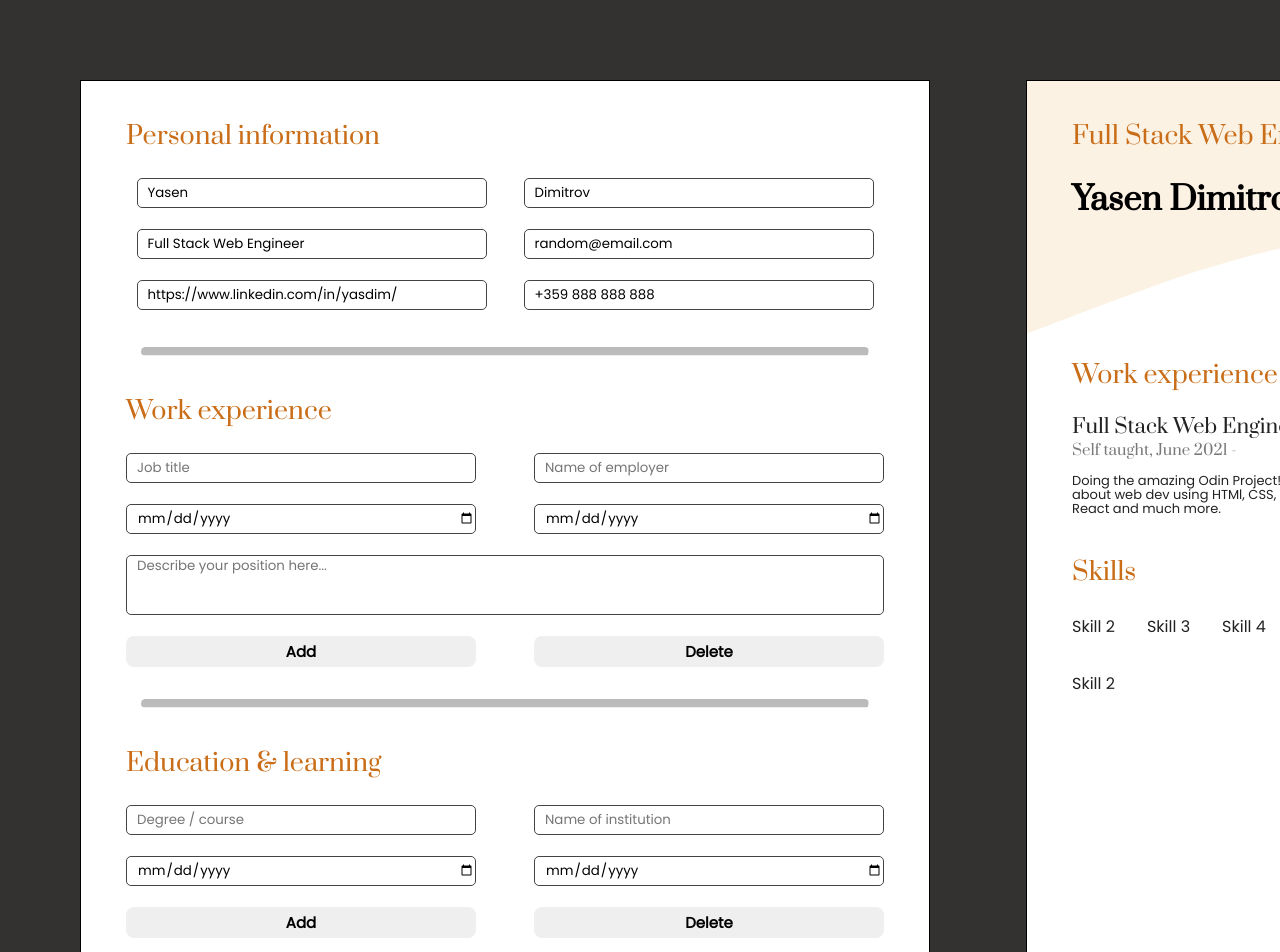
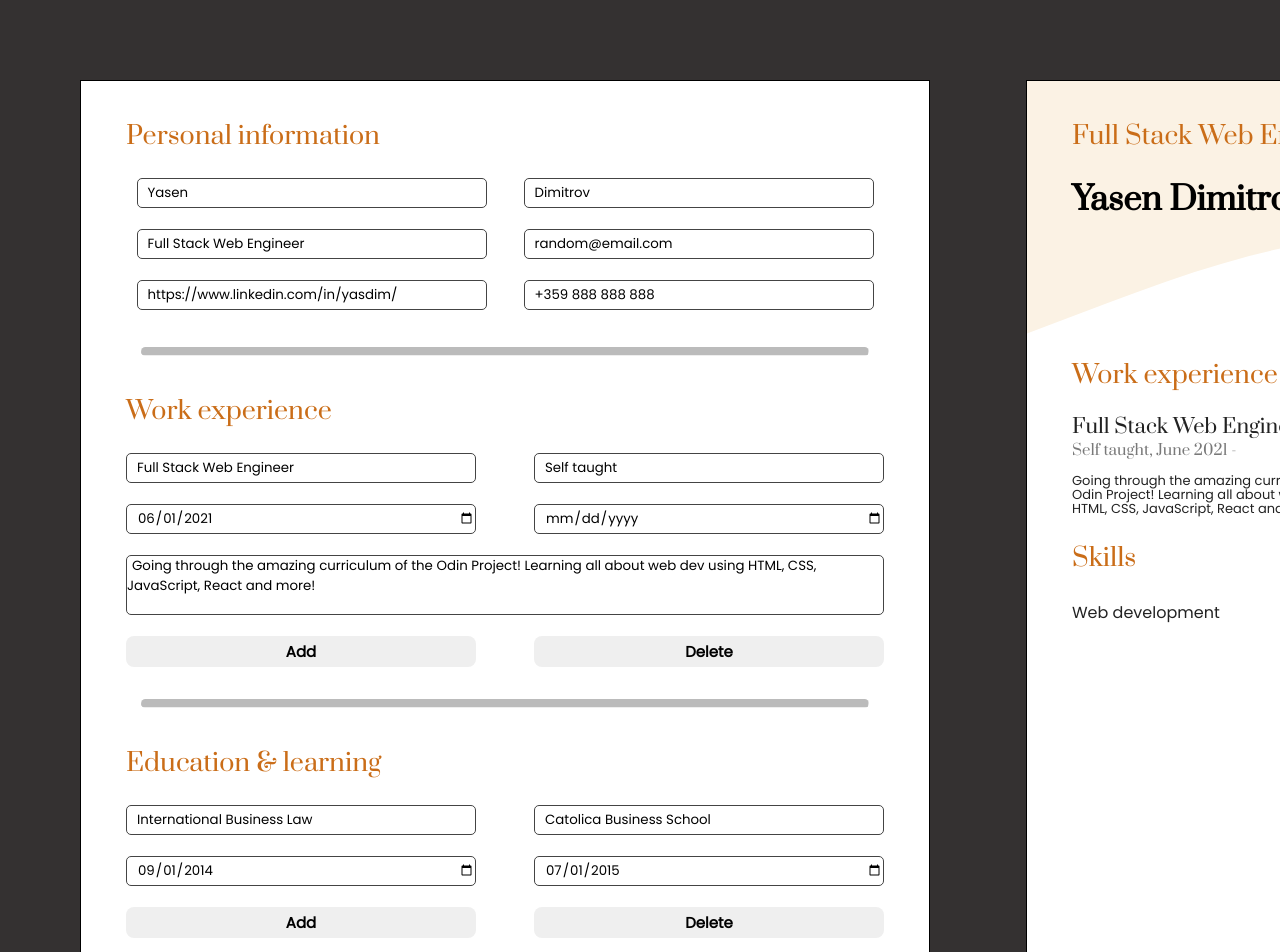
Before and after one commit to blancpain/cv-generator, a React (Create React App) app: page / in a window 1280 px wide. Shown: the top 952 px of the page. Built offline with nearby package versions, Linux system fonts and the light colour scheme.

Commit message:
Refactor state change funcs and add input change handlers for all components

```diff
--- a/src/App.js
+++ b/src/App.js
@@ -10,12 +10,15 @@ import EducationInput from "./components/forms/EducationInput";
 import SkillsInput from "./components/forms/SkillsInput";
 import { nanoid } from "nanoid";
 
-// use: id: nanoid()
-
 export default class App extends Component {
   // eslint-disable-next-line no-useless-constructor
   constructor(props) {
     super(props);
+
+    // initial IDs to link input elements with UI element
+    this.initialWorkExperienceID = nanoid();
+    this.initialEducationHistoryID = nanoid();
+    this.initialSkillsID = nanoid();
 
     this.state = {
       personalInfo: {
@@ -28,18 +31,48 @@ export default class App extends Component {
       },
       workExperience: [
         {
-          id: nanoid(),
+          id: this.initialWorkExperienceID,
           jobTitle: "Full Stack Web Engineer",
           employer: "Self taught",
           startDate: "2021-06-01",
           endDate: "",
           comments:
-            "Doing the amazing Odin Project! Learning about web dev using HTMl, CSS, JavaScript, React and much more.",
+            "Going through the amazing curriculum of the Odin Project! Learning all about web dev using HTML, CSS, JavaScript, React and more!",
         },
       ],
-      workInputElems: [<WorkInput key={nanoid()} id={nanoid()} />],
-      education: [],
-      skills: [],
+      workInputElements: [
+        {
+          id: this.initialWorkExperienceID,
+          updateValues: this.handleWorkExperienceChange,
+        },
+      ],
+      education: [
+        {
+          id: this.initialEducationHistoryID,
+          degree: "International Business Law",
+          institution: "Catolica Business School",
+          startDate: "2014-09-01",
+          endDate: "2015-07-01",
+        },
+      ],
+      educationInputElements: [
+        {
+          id: this.initialEducationHistoryID,
+          updateValues: this.handleEducationExperienceChange,
+        },
+      ],
+      skills: [
+        {
+          id: this.initialSkillsID,
+          value: "Web development",
+        },
+      ],
+      skillsInputElements: [
+        {
+          id: this.initialSkillsID,
+          updateValues: this.handleSkillsChange,
+        },
+      ],
     };
   }
 
@@ -53,11 +86,77 @@ export default class App extends Component {
     });
   };
 
+  //todo the "Add" button should essentially add to state 2 elems with identical IDs - an input elem and a UI elem
+
+  handleWorkExperienceChange = (e) => {
+    const { value, name } = e.target;
+    const { id } = e.target.parentNode.parentNode;
+
+    this.setState((prevState) => {
+      // iterate over the workExperience array in state and update items if they match w/ id
+      // then we return the updated array that includes the old and (any) new items
+      const updatedWorkExperience = prevState.workExperience.map(
+        (prevWorkExp) => {
+          return prevWorkExp.id === id
+            ? { ...prevWorkExp, [name]: value }
+            : prevWorkExp;
+        }
+      );
+
+      return {
+        workExperience: updatedWorkExperience,
+      };
+    });
+  };
+
+  handleEducationExperienceChange = (e) => {
+    const { value, name } = e.target;
+    const { id } = e.target.parentNode.parentNode;
+
+    this.setState((prevState) => {
+      const updatedEducationExperience = prevState.education.map(
+        (prevEducation) => {
+          return prevEducation.id === id
+            ? { ...prevEducation, [name]: value }
+            : prevEducation;
+        }
+      );
+
+      return {
+        education: updatedEducationExperience,
+      };
+    });
+  };
+
+  handleSkillsChange = (e) => {
+    const { value, name } = e.target;
+    const { id } = e.target.parentNode.parentNode;
+
+    this.setState((prevState) => {
+      const updatedSkills = prevState.skills.map((prevSkills) => {
+        return prevSkills.id === id
+          ? { ...prevSkills, [name]: value }
+          : prevSkills;
+      });
+
+      return {
+        skills: updatedSkills,
+      };
+    });
+  };
+
   render() {
+    // initial state
+    const initialWorkState = this.state.workExperience[0];
+    const initialEducationState = this.state.education[0];
+    const initialSkillsState = this.state.skills[0];
+
+    // work experience
     const allWorkExperience = this.state.workExperience.map((item) => {
       return (
         <Work
           key={item.id}
+          id={item.id}
           jobTitle={item.jobTitle}
           employer={item.employer}
           startDate={item.startDate}
@@ -66,7 +165,57 @@ export default class App extends Component {
         />
       );
     });
-    const allWorkInputElements = this.state.workInputElems.map((item) => item);
+    const allWorkExperienceInputElements = this.state.workInputElements.map(
+      (item) => {
+        return (
+          <WorkInput
+            key={item.id}
+            id={item.id}
+            updateValues={item.updateValues}
+            workInfo={initialWorkState}
+          />
+        );
+      }
+    );
+
+    // education
+    const allEducation = this.state.education.map((item) => {
+      return (
+        <Education
+          key={item.id}
+          id={item.id}
+          degree={item.degree}
+          institution={item.institution}
+          startDate={item.startDate}
+          endDate={item.endDate}
+        />
+      );
+    });
+    const allEducationInputs = this.state.educationInputElements.map((item) => {
+      return (
+        <EducationInput
+          key={item.id}
+          id={item.id}
+          updateValues={item.updateValues}
+          educationInfo={initialEducationState}
+        />
+      );
+    });
+
+    // skills
+    const allSkills = this.state.skills.map((item) => {
+      return <Skills key={item.id} id={item.id} value={item.value} />;
+    });
+    const allSkillsInputs = this.state.skillsInputElements.map((item) => {
+      return (
+        <SkillsInput
+          key={item.id}
+          id={item.id}
+          updateValues={item.updateValues}
+          skillsInfo={initialSkillsState}
+        />
+      );
+    });
 
     return (
       <div className="content--container">
@@ -75,9 +224,9 @@ export default class App extends Component {
             updateValues={this.handlePersonalInfoChange}
             personalInfo={this.state.personalInfo}
           />
-          {allWorkInputElements}
-          <EducationInput />
-          <SkillsInput />
+          {allWorkExperienceInputElements}
+          {allEducationInputs}
+          {allSkillsInputs}
         </div>
         <div className="content--CV">
           <Header
@@ -89,9 +238,18 @@ export default class App extends Component {
             phone={this.state.personalInfo.phone}
           />
           <main>
-            {allWorkExperience}
-            <Education />
-            <Skills />
+            <div className="work-container">
+              <h1 className="title">Work experience</h1>
+              {allWorkExperience}
+            </div>
+            <div className="education-container">
+              <h1 className="title">Education & Learning</h1>
+              {allEducation}
+            </div>
+            <div className="skills-container">
+              <h1 className="title">Skills</h1>
+              <ul>{allSkills}</ul>
+            </div>
           </main>
         </div>
       </div>
--- a/src/components/Skills.js
+++ b/src/components/Skills.js
@@ -6,24 +6,11 @@ export default class Skills extends Component {
     super(props);
   }
 
+  //TODO fix below to have the title in the App component
+  //todo for the below we should also move the ul to App js and just add LIs
+
   render() {
-    return (
-      <div className="skills-container">
-        <h1 className="title">Skills</h1>
-        <ul>
-          <li>Skill 2</li>
-          <li>Skill 3</li>
-          <li>Skill 4</li>
-          <li>Skill 5</li>
-          <li>Skill 1</li>
-          <li>Skill 2</li>
-          <li>Skill 3</li>
-          <li>Skill 4</li>
-          <li>Skill 5</li>
-          <li>Skill 1</li>
-          <li>Skill 2</li>
-        </ul>
-      </div>
-    );
+    const { value, id } = this.props;
+    return <li id={id}>{value}</li>;
   }
 }
--- a/src/components/Work.js
+++ b/src/components/Work.js
@@ -7,7 +7,7 @@ export default class Work extends Component {
   }
 
   render() {
-    const { jobTitle, employer, startDate, endDate, comments } = this.props;
+    const { jobTitle, employer, startDate, endDate, comments, id } = this.props;
 
     // convert dates (if provided) to presentable format
     let convertedStartDate =
@@ -24,15 +24,12 @@ export default class Work extends Component {
           })} ${new Date(endDate).getFullYear()}`;
 
     return (
-      <div className="work-container">
-        <h1 className="title">Work experience</h1>
-        <div className="text-box-container">
-          <h3 className="work-title">{jobTitle}</h3>
-          <h4 className="sub-title">
-            {employer}, {convertedStartDate} - {convertedEndDate}
-          </h4>
-          <p className="free-text">{comments}</p>
-        </div>
+      <div className="text-box-container" id={id}>
+        <h3 className="work-title">{jobTitle}</h3>
+        <h4 className="sub-title">
+          {employer}, {convertedStartDate} - {convertedEndDate}
+        </h4>
+        <p className="free-text">{comments}</p>
       </div>
     );
   }
--- a/src/components/forms/EducationInput.js
+++ b/src/components/forms/EducationInput.js
@@ -7,35 +7,37 @@ export default class EducationInput extends Component {
   }
 
   render() {
+    const { id, updateValues, educationInfo } = this.props;
+
     return (
-      <section className="education-input">
+      <section className="education-input" id={id}>
         <h1 className="title">Education & learning</h1>
         <form className="education-input--form">
           <input
             type="text"
             placeholder="Degree / course"
             name="degree"
-            // onChange={}
-            // value={}
+            onChange={updateValues}
+            value={educationInfo.degree}
           />
           <input
             type="text"
             placeholder="Name of institution"
             name="institution"
-            // onChange={}
-            // value={}
+            onChange={updateValues}
+            value={educationInfo.institution}
           />
           <input
             type="date"
             name="startDate"
-            // onChange={}
-            // value={}
+            onChange={updateValues}
+            value={educationInfo.startDate}
           />
           <input
             type="date"
             name="endDate"
-            // onChange={}
-            // value={}
+            onChange={updateValues}
+            value={educationInfo.endDate}
           />
           <button className="add">Add</button>
           <button className="delete">Delete</button>
--- a/src/components/forms/WorkInput.js
+++ b/src/components/forms/WorkInput.js
@@ -7,41 +7,44 @@ export default class WorkInput extends Component {
   }
 
   render() {
+    const { id, updateValues, workInfo } = this.props;
+
+    //todo fix below (and in other input components to move the h1 and section to App so only form remains)
     return (
-      <section className="work-input">
+      <section className="work-input" id={id}>
         <h1 className="title">Work experience</h1>
         <form className="work-input--form">
           <input
             type="text"
             placeholder="Job title"
             name="jobTitle"
-            // onChange={}
-            // value={}
+            onChange={updateValues}
+            value={workInfo.jobTitle}
           />
           <input
             type="text"
             placeholder="Name of employer"
             name="employer"
-            // onChange={}
-            // value={}
+            onChange={updateValues}
+            value={workInfo.employer}
           />
           <input
             type="date"
             name="startDate"
-            // onChange={}
-            // value={}
+            onChange={updateValues}
+            value={workInfo.startDate}
           />
           <input
             type="date"
             name="endDate"
-            // onChange={}
-            // value={}
+            onChange={updateValues}
+            value={workInfo.endDate}
           />
           <textarea
-            name="work-text"
+            name="comments"
             placeholder="Describe your position here..."
-            // onChange={}
-            // value={}
+            onChange={updateValues}
+            value={workInfo.comments}
           />
           <button className="add">Add</button>
           <button className="delete">Delete</button>
--- a/src/styles/styles.css
+++ b/src/styles/styles.css
@@ -87,7 +87,8 @@ main {
   width: 310px;
 }
 
-.work-title {
+.work-title,
+.education-title {
   font-size: 20px;
   line-height: 20px;
   color: #222222;
@@ -103,7 +104,8 @@ main {
 
 .work-title,
 .sub-title,
-.title {
+.title,
+.education-title {
   font-family: var(--title-font);
   font-weight: 400;
 }
@@ -226,7 +228,6 @@ textarea {
   text-indent: 5px;
   border: 1px solid #444;
   border-radius: 5px;
-  text-indent: 10px;
   min-width: 100%;
   min-height: 60px;
   resize: none;
```
Also changed, not shown: src/components/Education.js (+21 -4 lines), src/components/TextBox.js (deleted, +0 -22 lines), src/components/forms/SkillsInput.js (+6 -4 lines).
